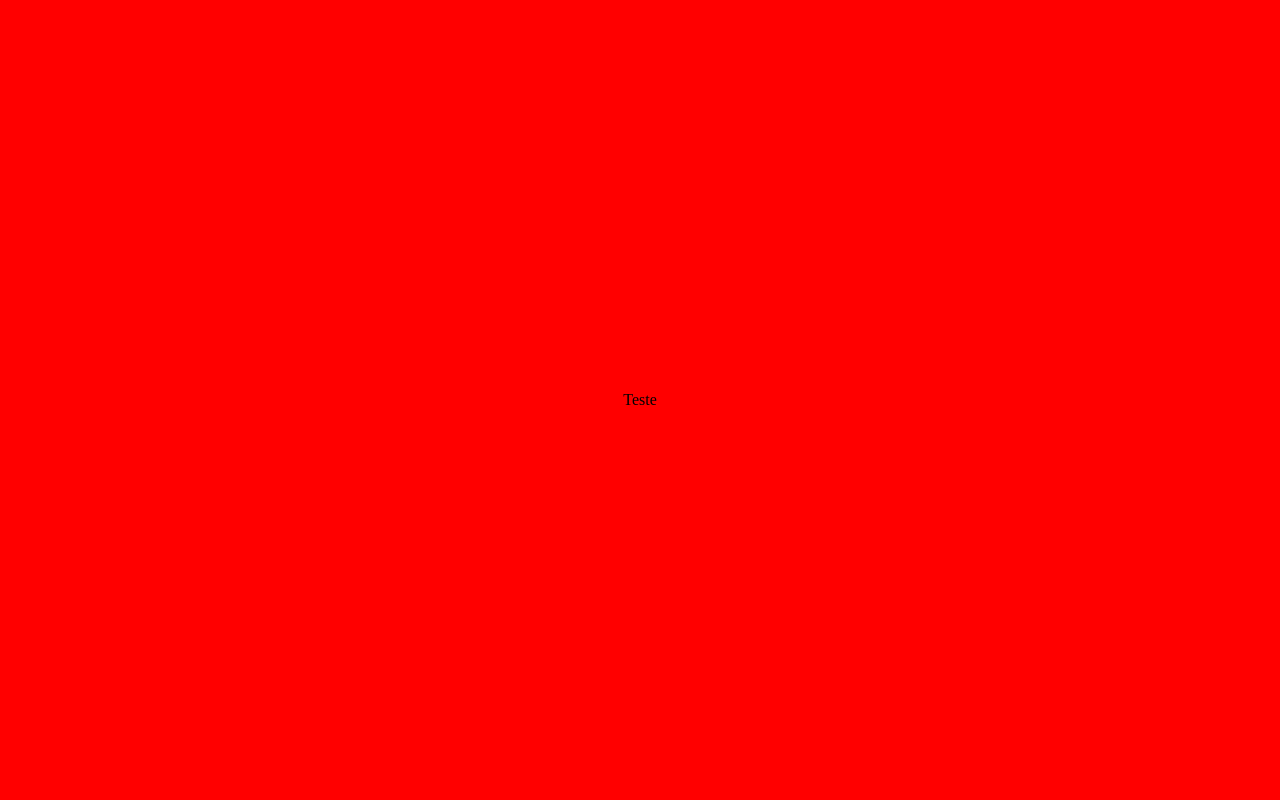
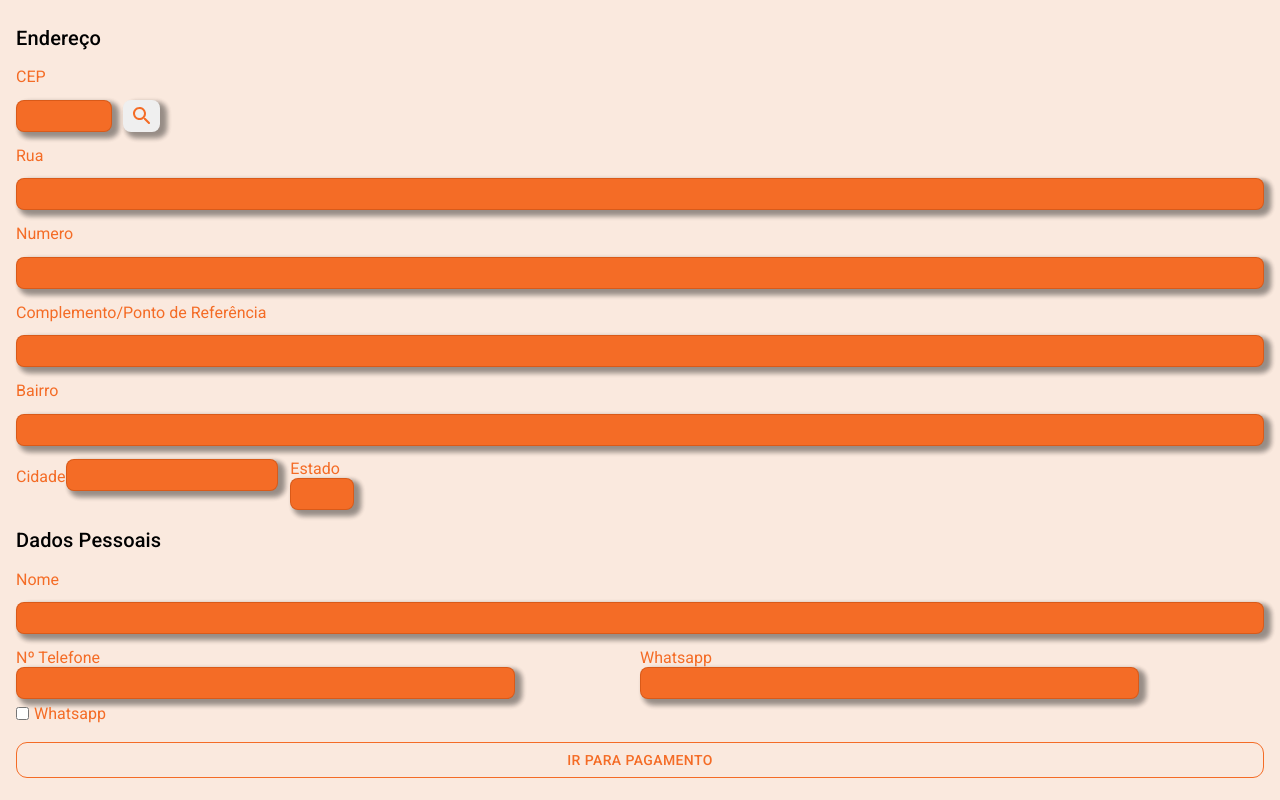
Before and after one commit to CHenriqueRibeiro/Delivery-system-new, a React (Vite) app: page /cadastro in a window 1280 px wide. Built offline with nearby package versions, Linux system fonts and the light colour scheme.

Commit message:
mask input/input menu ok

```diff
--- a/package.json
+++ b/package.json
@@ -19,6 +19,7 @@
     "react": "^18.2.0",
     "react-dom": "^18.2.0",
     "react-hook-form": "^7.46.1",
+    "react-input-mask": "^2.0.4",
     "react-router-dom": "^6.16.0"
   },
   "devDependencies": {
--- a/src/components/Footer/footer.css
+++ b/src/components/Footer/footer.css
@@ -9,7 +9,7 @@
   flex-direction: row;
   align-content: center;
   flex-wrap: nowrap;
-  z-index: 2;
+  z-index: 3;
 }
 .footer .contentFooter {
   display: flex;
@@ -46,7 +46,7 @@
   transition: 1s;
   flex-direction: column;
   align-items: center;
-  z-index: 2;
+  z-index: 3;
 }
 
 .displayItemson {
@@ -117,7 +117,7 @@
   transform: translate(-50%, -50%);
   width: 90%;
   max-width: 600px;
-  height: 32%;
+  height: 40%;
   min-height: 276px;
   border: 6px solid #e5c7b3 !important;
   border-radius: 30px;
@@ -135,9 +135,9 @@
 }
 
 #InputModal {
-  height: 50%;
+  height: 40%;
   width: 100%;
-  gap: 25px;
+  gap: 15px;
   display: flex;
   flex-direction: column;
   justify-content: center;
@@ -155,12 +155,12 @@
 
 .iconTelefoneInput {
   position: absolute;
-  top: 21.7%;
+  top: 17.2%;
   left: 11%;
 }
 .iconTelefoneName {
   position: absolute;
-  top: 48%;
+  top: 37.9%;
   left: 11%;
 }
 #transition-modal-description {
@@ -168,11 +168,12 @@
   width: 100%;
   display: flex;
   flex-direction: column;
-  justify-content: space-evenly;
+  justify-content: space-around;
   align-items: center;
 }
 .btnIrParaPagamento {
   color: #201e1d !important;
+  border: 1px #f46c26 solid !important;
   border-radius: 11px !important;
 }
 .btnIrParaPagamento:hover {
--- a/src/components/Footer/footer.jsx
+++ b/src/components/Footer/footer.jsx
@@ -15,6 +15,7 @@ import Fade from "@mui/material/Fade";
 import Typography from "@mui/material/Typography";
 import PhoneIcon from "@mui/icons-material/Phone";
 import AbcIcon from "@mui/icons-material/Abc";
+import InputMask from "react-input-mask";
 
 import "./footer.css";
 import { FoodContext } from "../../context/FoodContext";
@@ -89,9 +90,10 @@ export default function Footer() {
                     </Typography>
                     <Typography id="transition-modal-description">
                       <Box id="InputModal">
-                        <input
-                          type="text"
-                          placeholder="Nº Telefone"
+                        <InputMask
+                        placeholder="Nº telefone"
+                          mask="(99) 9 99999999"
+                          maskChar={null}
                           className="inputModalDados"
                         />
                         <PhoneIcon className="iconTelefoneInput" />
@@ -112,7 +114,12 @@ export default function Footer() {
                           </span>
                         </Typography>
                       </Box>
-                      <Button variant="outlined" className="btnIrParaPagamento">Ir para pagamento</Button>
+                      <Button variant="outlined" className="btnIrParaPagamento">
+                        Login
+                      </Button>
+                      <Button variant="outlined" className="btnIrParaPagamento">
+                        Continuar sem cadastro
+                      </Button>
                     </Typography>
                   </Box>
                 </Box>
--- a/src/components/Menu/menu.css
+++ b/src/components/Menu/menu.css
@@ -6,7 +6,7 @@
   min-width: 320px;
   overflow: auto;
   z-index: 2;
-  padding: 12px 13px 24px 13px;
+  padding: 85px 13px 24px 13px;
 }
 
 .inputbox {
@@ -16,22 +16,16 @@
   top: 35%;
 }
 
-label {
+.boxInputMenu label {
+  padding-left: 2rem !important;
   color: #000 !important;
   left: 2px !important;
   top: -6px !important;
-  transform-origin: -16px 26px !important;
-
+  transform-origin: -94px 47px !important;
 }
 
 .css-9ddj71-MuiInputBase-root-MuiOutlinedInput-root {
-  height: 42px !important
-}
-
-fieldset {
-  border-radius: 59px !important;
-  box-shadow: 6px 6px 5px 0px rgba(0, 0, 0, 0.75);
-  border-color: #f46c26 !important;
+  height: 42px !important;
 }
 
 #sectionsmenu
@@ -167,3 +161,39 @@ fieldset {
 .priceAndIcons .iconFavoriteMenu:hover {
   color: #f76d26;
 }
+.boxInputMenu {
+  width: 94% !important;
+  max-width: 574px;
+  background: #f9e9df;
+  position: absolute;
+  z-index: 3;
+  top: 32%;
+  border-radius: 15px;
+}
+.boxInputMenu input {
+  padding-left: 2.8rem !important;
+}
+fieldset {
+  border-radius: 15px !important;
+  box-shadow: 6px 6px 5px 0px rgba(0, 0, 0, 0.75);
+  border-color: #f46c26 !important;
+}
+.fundoInputFiltro {
+  position: absolute;
+  top: 28%;
+  background-color: #f46c26 !important;
+  width: 100%;
+  max-width: 600px;
+  height: 4.5rem;
+  border-radius: 35px 35px 0 0;
+  z-index: 2;
+}
+.iconSearchFilterMenu {
+  position: absolute;
+  left: 0.8rem;
+  top: 0.7rem;
+  color: #fb6c1a !important;
+  justify-content: center;
+  flex-wrap: nowrap;
+  flex-direction: column;
+}
--- /dev/null
+++ b/src/pages/RegisterScreen.css
@@ -0,0 +1,106 @@
+.paginaRegistro {
+  display: flex;
+  justify-content: center;
+  align-items: center;
+  position: relative;
+  height: 100vh;
+  width: 100vw;
+}
+.dadosCadastro {
+  height: 100dvh;
+  width: 100%;
+  background-color: #fae9de;
+  display: flex;
+  flex-direction: column;
+  padding: 0.5rem 1rem;
+  position: absolute;
+  top: 0;
+  left: 0;
+  justify-content: space-evenly;
+}
+
+.inputFormEndereco {
+  font-family: "Roboto", "Helvetica", "Arial", sans-serif;
+  font-size: large;
+  background-color: #f46c26 !important;
+  color: #f9e9df;
+  text-transform: capitalize;
+  padding-left: 5px;
+  height: 2rem;
+  border: 1px #c54d0f8f solid !important;
+  border-radius: 8px;
+  box-shadow: 5px 4px 5px 2px rgba(0, 0, 0, 0.2),
+    5px 4px 5px 2px rgba(0, 0, 0, 0.14), 5px 4px 5px 2px rgba(0, 0, 0, 0.12) !important;
+}
+.cep {
+  width: 6rem;
+}
+#inputAndBtnSerach {
+  width: 9rem;
+  display: flex;
+  justify-content: space-between;
+  align-items: center;
+}
+.btnsearch {
+  height: 2rem;
+  width: 2.3rem;
+  display: flex;
+  justify-content: center;
+  align-items: center;
+  border: none;
+  border-radius: 8px;
+  color: #f46c26;
+  cursor: pointer;
+  box-shadow: 5px 4px 5px 2px rgba(0, 0, 0, 0.2),
+    5px 4px 5px 2px rgba(0, 0, 0, 0.14), 5px 4px 5px 2px rgba(0, 0, 0, 0.12) !important;
+}
+#inputCidadeEEstado {
+  display: flex;
+  gap: 0.8rem;
+}
+.dadosEstado {
+  display: flex;
+  width: 71%;
+  flex-direction: column;
+}
+.w4rem {
+  width: 4rem;
+}
+#inputTelEWhats {
+  width: 100%;
+  position: relative;
+  display: flex;
+}
+.w9rem {
+  width: 80%;
+  min-width: 143px !important;
+}
+#inputTelefone {
+  width: 50%;
+  display: flex;
+  flex-direction: column;
+}
+#inputWhatsapp {
+  width: 50%;
+  display: flex;
+  flex-direction: column;
+}
+
+.labelFormEndereco,
+.spancheckboxWhatsapp {
+  color: #f46c26 !important;
+  font-family: "Roboto";
+}
+.checkboxWhatsapp {
+  margin: 5px 0;
+  display: flex;
+  align-items: center;
+  justify-content: flex-start;
+}
+.checkboxWhatsapp span {
+  padding-left: 5px !important;
+}
+.btnIrParaPagamento {
+  color: #f46c26 !important;
+  min-width: 226px !important;
+}
--- a/src/pages/RegisterScreen.jsx
+++ b/src/pages/RegisterScreen.jsx
@@ -1,9 +1,156 @@
-import './teste.css'
+import { Box } from "@mui/system";
+import { useForm } from "react-hook-form";
+import { Typography } from "@mui/material";
+import SearchRoundedIcon from "@mui/icons-material/SearchRounded";
+import Button from "@mui/material/Button";
+import InputMask from "react-input-mask";
+//import { useState } from "react";
+
+import "./RegisterScreen.css";
+//import { useEffect } from "react";
 
 const RegisterScreen = () => {
+  const { register, handleSubmit, setValue, setFocus } = useForm();
+
+  const onSubmit = (e) => {
+    console.log(e);
+  };
+
+  const checkCEP = (e) => {
+    const cep = e.target.value.replace(/\D/g, "");
+    if (cep === "") {
+      setValue("address");
+      setValue("addressNumber");
+      setValue("addresscomplement");
+      setValue("neighborhood");
+      setValue("city");
+      setValue("uf");
+      console.log(e);
+    } else {
+      fetch(`https://viacep.com.br/ws/${cep}/json/`)
+        .then((res) => res.json())
+        .then((data) => {
+          console.log(data);
+
+          setValue("address", data.logradouro);
+          setValue("neighborhood", data.bairro);
+          setValue("city", data.localidade);
+          setValue("uf", data.uf);
+          setFocus("addressNumber");
+        });
+    }
+  };
+
+  /*useEffect(() => {
+    Inputmask({mask: '99999-999', placeholder: ''}).mask(".cep");
+    Inputmask({mask: '(99) 9 9999-9999', placeholder: ''}).mask(".inputFormEndereco.w9rem");
+    Inputmask({mask: 'a{3,100}', placeholder: '', definitions: {'a': { validator: '[a-zA-Z ]' }}}).mask(".onlyLetters");
+  });*/
+
   return (
     <>
-      <div className="tete">Teste</div>
+      <form onSubmit={handleSubmit(onSubmit)}>
+        <Box className="dadosCadastro">
+          <Typography variant="h6">Endereço</Typography>
+          <label className="labelFormEndereco">CEP </label>
+          <Box id="inputAndBtnSerach">
+            {/*<input
+              type="text"
+              className="inputFormEndereco cep"
+              {...register("cep")}
+              onBlur={checkCEP}
+  />*/}{" "}
+            <InputMask
+              mask="99999-999"
+              maskChar={null}
+              className="inputFormEndereco cep"
+              {...register("cep")}
+              onBlur={checkCEP}
+            />
+            <button type="submit" className="btnsearch">
+              <SearchRoundedIcon />
+            </button>
+          </Box>
+          <label className="labelFormEndereco">Rua </label>
+          <input
+            type="text"
+            className="inputFormEndereco"
+            {...register("address")}
+          />
+
+          <label className="labelFormEndereco">Numero</label>
+          <input
+            type="text"
+            className="inputFormEndereco"
+            {...register("addressNumber")}
+          />
+
+          <label className="labelFormEndereco">Complemento/Ponto de Referência</label>
+          <input
+            type="text"
+            className="inputFormEndereco"
+            {...register("addresscomplement")}
+          />
+
+          <label className="labelFormEndereco">Bairro</label>
+          <input
+            type="text"
+            className="inputFormEndereco"
+            {...register("neighborhood")}
+          />
+          <Box id="inputCidadeEEstado">
+            <Box>
+              <label className="labelFormEndereco onlyLetters">Cidade</label>
+              <input
+                type="text"
+                className="inputFormEndereco"
+                {...register("city")}
+              />
+            </Box>
+            <Box className="dadosEstado">
+              <label className="labelFormEndereco  onlyLetters">Estado</label>
+              <input
+                type="text"
+                className="inputFormEndereco w4rem"
+                {...register("uf")}
+              />
+            </Box>
+          </Box>
+          <Typography variant="h6">Dados Pessoais</Typography>
+
+          <label className="labelFormEndereco">Nome</label>
+          <input type="text" className="inputFormEndereco onlyLetters" />
+          <Box id="inputTelEWhats">
+            <Box id="inputTelefone">
+              <label className="labelFormEndereco">Nº Telefone</label>
+              {/*<input
+                type="text"
+                className="inputFormEndereco w9rem"
+  />*/}
+              <InputMask
+                mask="(99) 9 99999999"
+                maskChar={null}
+                className="inputFormEndereco w9rem"
+              />
+              <Box className="checkboxWhatsapp">
+                <input type="checkbox" name="oi" id="" />
+                <span className="spancheckboxWhatsapp">Whatsapp</span>
+              </Box>
+            </Box>
+            <Box id="inputWhatsapp">
+              <label className="labelFormEndereco">Whatsapp</label>
+              <InputMask
+                mask="(99) 9 99999999"
+                maskChar={null}
+                className="inputFormEndereco w9rem"
+              />
+            </Box>
+          </Box>
+          <Button variant="outlined" className="btnIrParaPagamento">
+            Ir para pagamento
+          </Button>
+        </Box>
+      </form>
     </>
   );
 };
--- a/src/pages/teste.css
+++ /dev/null
@@ -1,10 +0,0 @@
-.tete{
-    display: flex;
-    justify-content: center;
-    align-items: center;
-    background-color: red;
-    position: absolute;
-    z-index: 1301;
-    height: 100vh;
-    width: 100vw;
-}
```
Also changed, not shown: src/components/Menu/menu.jsx (+68 -130 lines), 1 other file (tests, documents, lock files or other folders).
